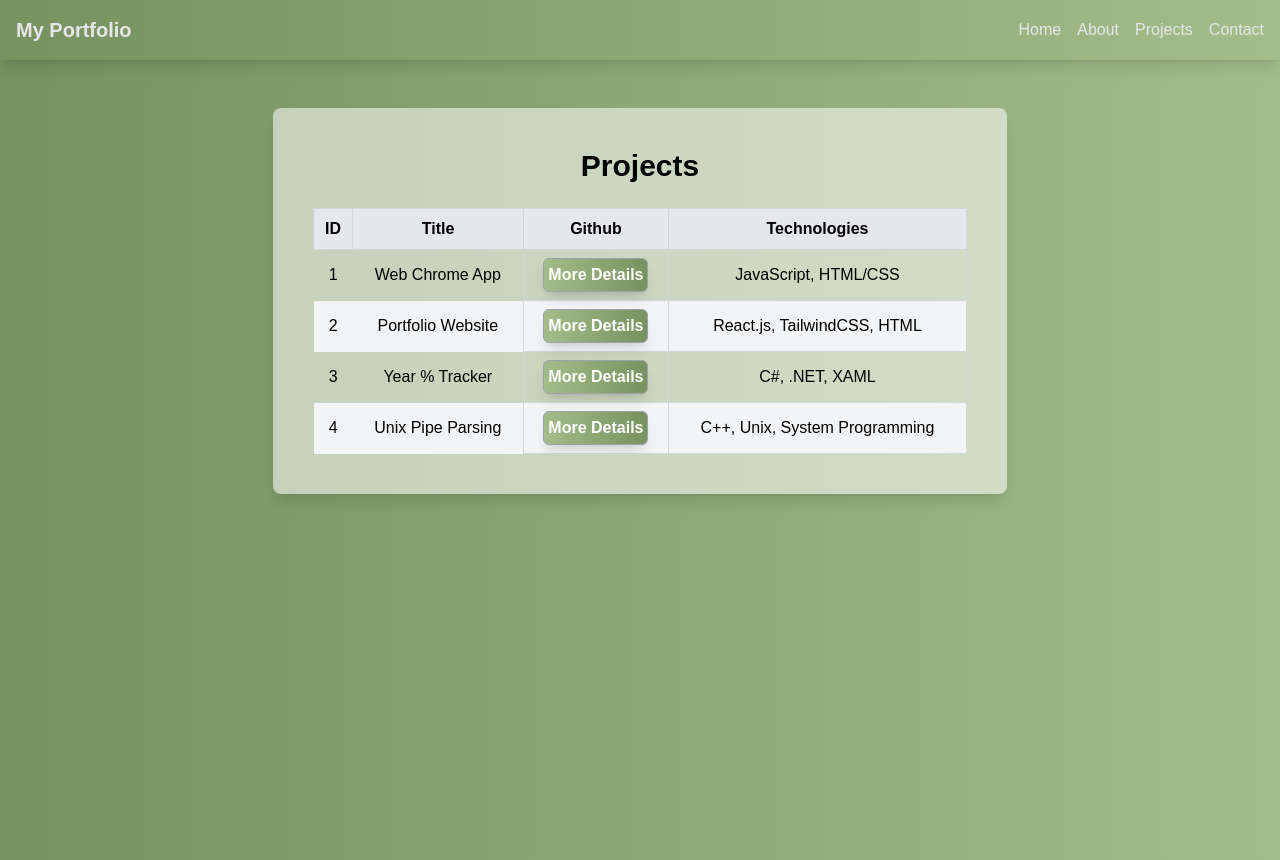
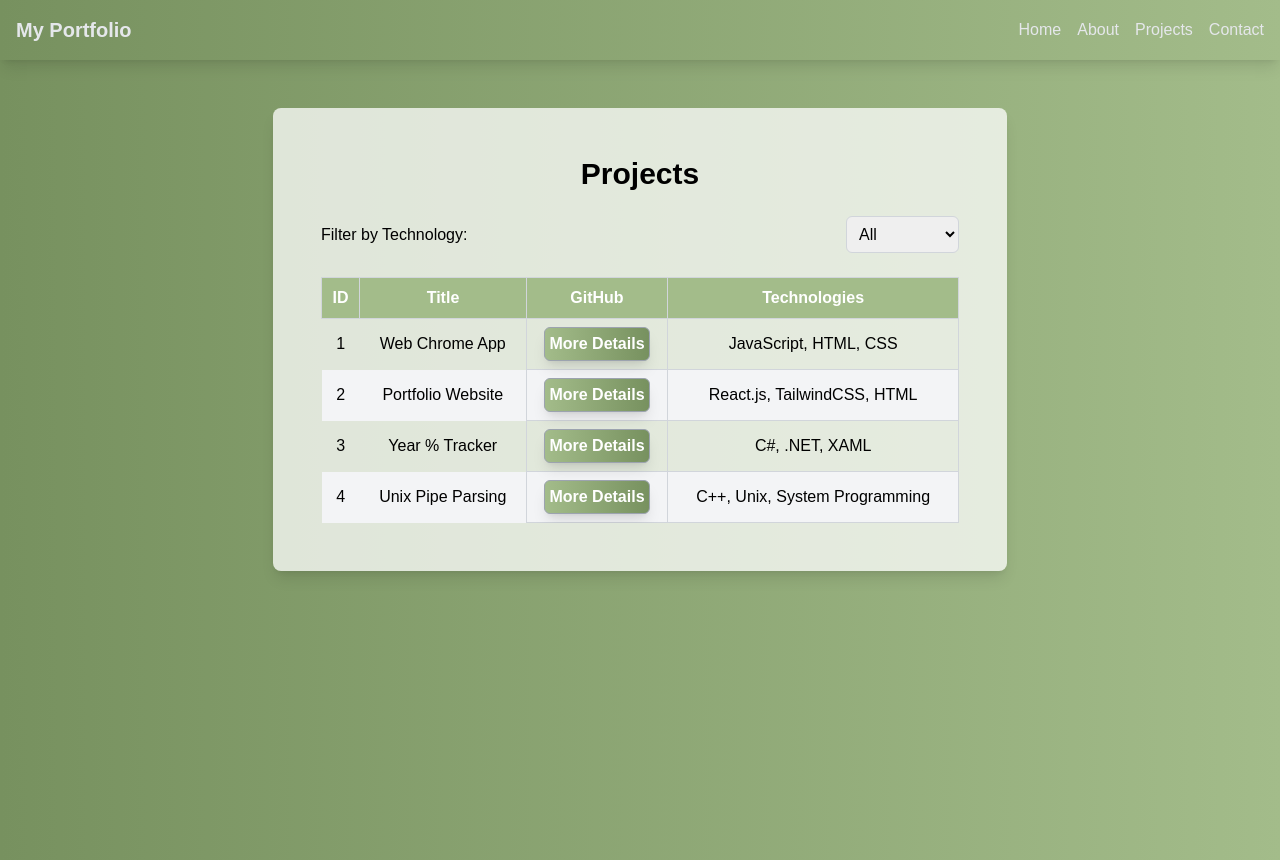
Before and after one commit to mprojr/reactjs-tailwind-portfolio, a React (Vite) app: page /projects-list in a window 1280 px wide. Built offline with nearby package versions, Linux system fonts and the light colour scheme; a web font is replaced by a local one.

Commit message:
Added project filter

```diff
--- a/src/config/projectsConfig.jsx
+++ b/src/config/projectsConfig.jsx
@@ -10,7 +10,7 @@ export const projects = [
     image: proj1Thumbnail,
     detailsPage: '/project1',
     githubLink: 'https://github.com/mprojr/lead-chrome-ext',
-    technologies: ['JavaScript', 'HTML/CSS']
+    technologies: ['JavaScript', 'HTML', 'CSS']
   },
   {
     id: 2,
--- a/src/pages/ProjectsPage.jsx
+++ b/src/pages/ProjectsPage.jsx
@@ -1,31 +1,56 @@
-import React from 'react';
+import React, { useState } from 'react';
 import MainLayout from '../layout/MainLayout';
 import { projects } from '../config/projectsConfig';
 
 function ProjectsPage() {
+  const [selectedFilter, setSelectedFilter] = useState('All');
+
+  const handleFilterChange = (e) => {
+    setSelectedFilter(e.target.value);
+  };
 
   const handleGitHubClick = (url) => {
     window.open(url, '_blank', 'noopener,noreferrer');
   };
 
+  const filteredProjects = selectedFilter === 'All'
+    ? projects
+    : projects.filter(project => project.technologies.includes(selectedFilter));
+
   return (
     <MainLayout>
-      <div className="relative sm:p-6 max-w-5xl mx-auto mt-10 bg-white bg-opacity-55 rounded-lg shadow-lg">
-        <div className="relative z-10 p-4">
+      <div className="relative sm:p-6 max-w-5xl mx-auto mt-10 bg-white bg-opacity-75 rounded-lg shadow-lg">
+        <div className="relative z-10 p-6">
           <h2 className="text-3xl font-bold mb-6">Projects</h2>
+          <div className="flex justify-between items-center mb-6">
+            <label htmlFor="filter" className="mr-2 font-medium">Filter by Technology:</label>
+            <select
+              id="filter"
+              value={selectedFilter}
+              onChange={handleFilterChange}
+              className="p-2 border border-gray-300 rounded-md focus:ring-custom-green focus:border-custom-green"
+            >
+              <option value="All">All</option>
+              <option value="JavaScript">JavaScript</option>
+              <option value="React">React</option>
+              <option value="HTML">HTML</option>
+              <option value="CSS">CSS</option>
+              {/* Add more options as needed */}
+            </select>
+          </div>
           <div className="overflow-x-auto">
             <table className="min-w-full border-collapse">
               <thead>
-                <tr className="bg-gray-200">
+                <tr className="bg-custom-green-light text-white">
                   <th className="border border-gray-300 p-2">ID</th>
                   <th className="border border-gray-300 p-2">Title</th>
-                  <th className="border border-gray-300 p-2">Github</th>
+                  <th className="border border-gray-300 p-2">GitHub</th>
                   <th className="border border-gray-300 p-2">Technologies</th>
                 </tr>
               </thead>
               <tbody>
-                {projects.map(project => (
-                  <tr key={project.id} className="even:bg-gray-100">
+                {filteredProjects.map(project => (
+                  <tr key={project.id} className="even:bg-gray-100 hover:bg-custom-green-light">
                     <td className="p-2 text-center">{project.id}</td>
                     <td className="p-2">
                       <a href={project.detailsPage} className="text-black hover:text-custom-green-dark hover:underline">
@@ -33,7 +58,10 @@ function ProjectsPage() {
                       </a>
                     </td>
                     <td className="border border-gray-300 p-2">
-                      <button className='border border-gray-400 rounded-md p-[4px] bg-gradient-to-r from-custom-green-light to-custom-green text-white font-semibold transition duration-300 shadow-lg transform hover:scale-105' onClick={() => handleGitHubClick(project.githubLink)}>
+                      <button
+                        className="border border-gray-400 rounded-md p-[4px] bg-gradient-to-r from-custom-green-light to-custom-green text-white font-semibold transition duration-300 shadow-lg transform hover:scale-105"
+                        onClick={() => handleGitHubClick(project.githubLink)}
+                      >
                         More Details
                       </button>
                     </td>
```
